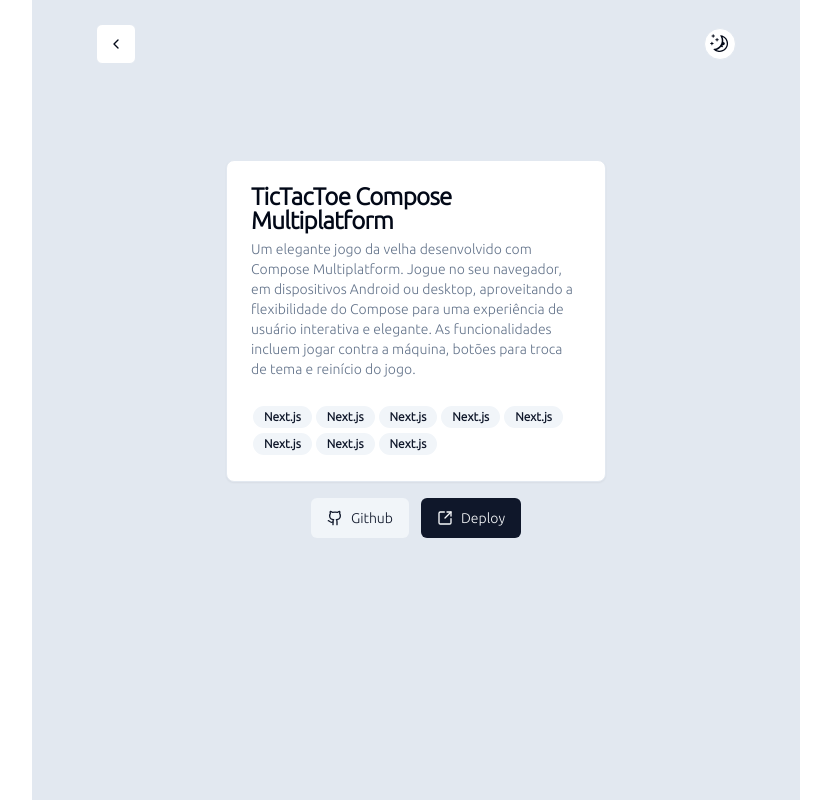
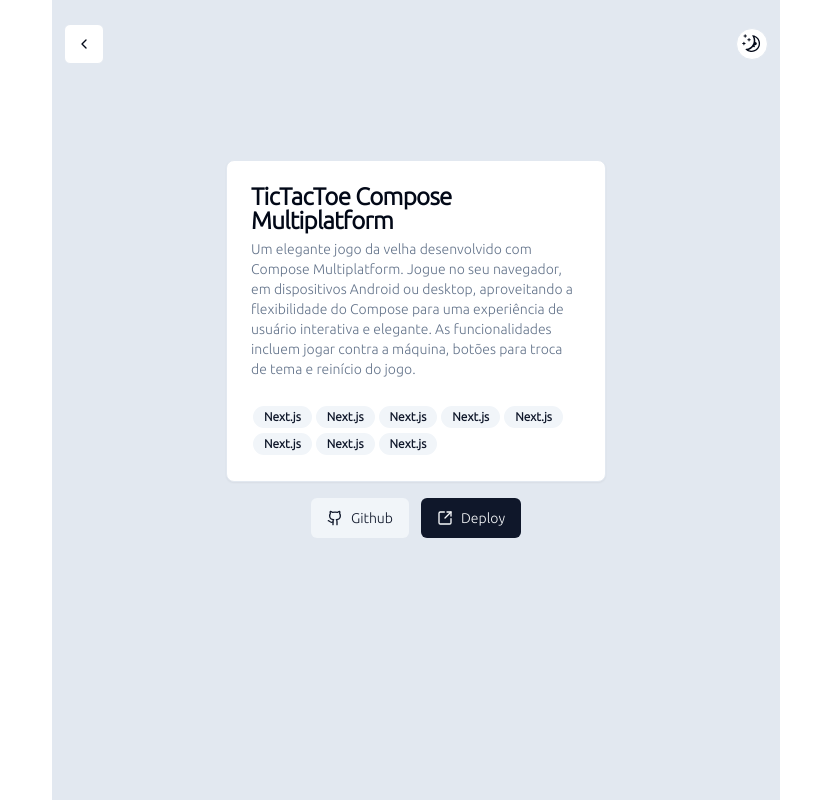
Before and after one commit to eduardomcb/my-portfolio, a Next.js app: page /projects in a window 1280 px wide. Shown: the whole page, without its empty margins (224-1055 px from the left). Built offline with nearby package versions, Linux system fonts and the light colour scheme.

Commit message:
Fixed layout

```diff
--- a/src/app/(default)/page.tsx
+++ b/src/app/(default)/page.tsx
@@ -50,11 +50,11 @@ export default async function Home() {
   return (
     <>
       <Profile profile={profile} />
-      <Separator className="mb-8 dark:bg-[#1d283a] bg-[#1d283a]/[0.1] h-[1px] p-[1px]" />
+      <Separator className="mb-8 dark:bg-[#1d283a] bg-[#1d283a]/[0.1] h-[1px] p-[1px] max-w-lg mx-auto" />
       <Knowledge knowledges={profile.knowledges} />
-      <Separator className="mb-8 dark:bg-[#1d283a] bg-[#1d283a]/[0.1] h-[1px] p-[1px]" />
+      <Separator className="mb-8 dark:bg-[#1d283a] bg-[#1d283a]/[0.1] h-[1px] p-[1px] max-w-lg mx-auto" />
       <FeaturedProjects featuredProjects={profile.featuredProjects} />
-      <Separator className="mb-8 dark:bg-[#1d283a] bg-[#1d283a]/[0.1] h-[1px] p-[1px]" />
+      <Separator className="mb-8 dark:bg-[#1d283a] bg-[#1d283a]/[0.1] h-[1px] p-[1px] max-w-lg mx-auto" />
     </>
   );
 }
--- a/src/app/layout.tsx
+++ b/src/app/layout.tsx
@@ -26,8 +26,8 @@ export default function RootLayout({
           enableSystem
           disableTransitionOnChange
         >
-          <div className="mx-auto max-w-3xl">
-            <div className="min-h-screen px-3 md:px-16 flex flex-col bg-slate-200 dark:bg-slate-900">
+          <div className="mx-auto max-w-[728px]">
+            <div className="min-h-screen px-3 flex flex-col bg-slate-200 dark:bg-slate-900">
               <Header />
               {children}
             </div>
--- a/src/components/featured-projects.tsx
+++ b/src/components/featured-projects.tsx
@@ -12,7 +12,7 @@ export default async function FeaturedProjects({
   featuredProjects,
 }: FeaturedProjectProps) {
   return (
-    <section className="mb-10 ">
+    <section className="mb-10 md:px-16">
       <h1 className="text-lg font-semibold text-slate-900 dark:text-slate-200">
         Projetos em destaque
       </h1>
--- a/src/components/footer.tsx
+++ b/src/components/footer.tsx
@@ -88,7 +88,7 @@ export default function Footer() {
   }
 
   return (
-    <footer className="h-auto w-full flex flex-col items-center justify-center pb-16">
+    <footer className="h-auto w-full flex flex-col items-center justify-center py-16 md:px-16">
       <Form {...form}>
         <form
           onSubmit={form.handleSubmit(onSubmit)}
--- a/src/components/knowledge.tsx
+++ b/src/components/knowledge.tsx
@@ -9,7 +9,7 @@ type KnowledgeProps = {
 
 export default async function Knowledge({ knowledges }: KnowledgeProps) {
   return (
-    <section className="mb-10">
+    <section className="md:px-16 mb-10">
       <h1 className="text-lg font-semibold text-slate-900 dark:text-slate-200">
         Conhecimentos
       </h1>
```
